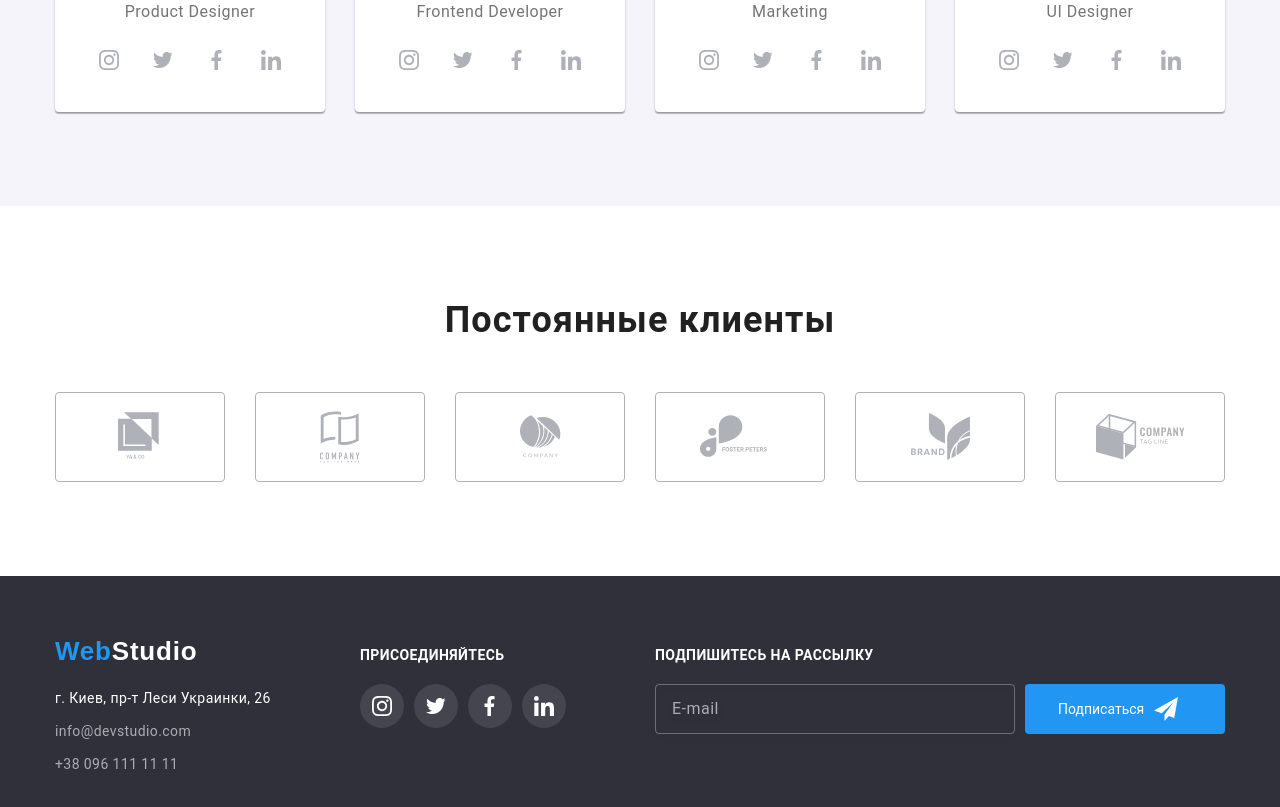
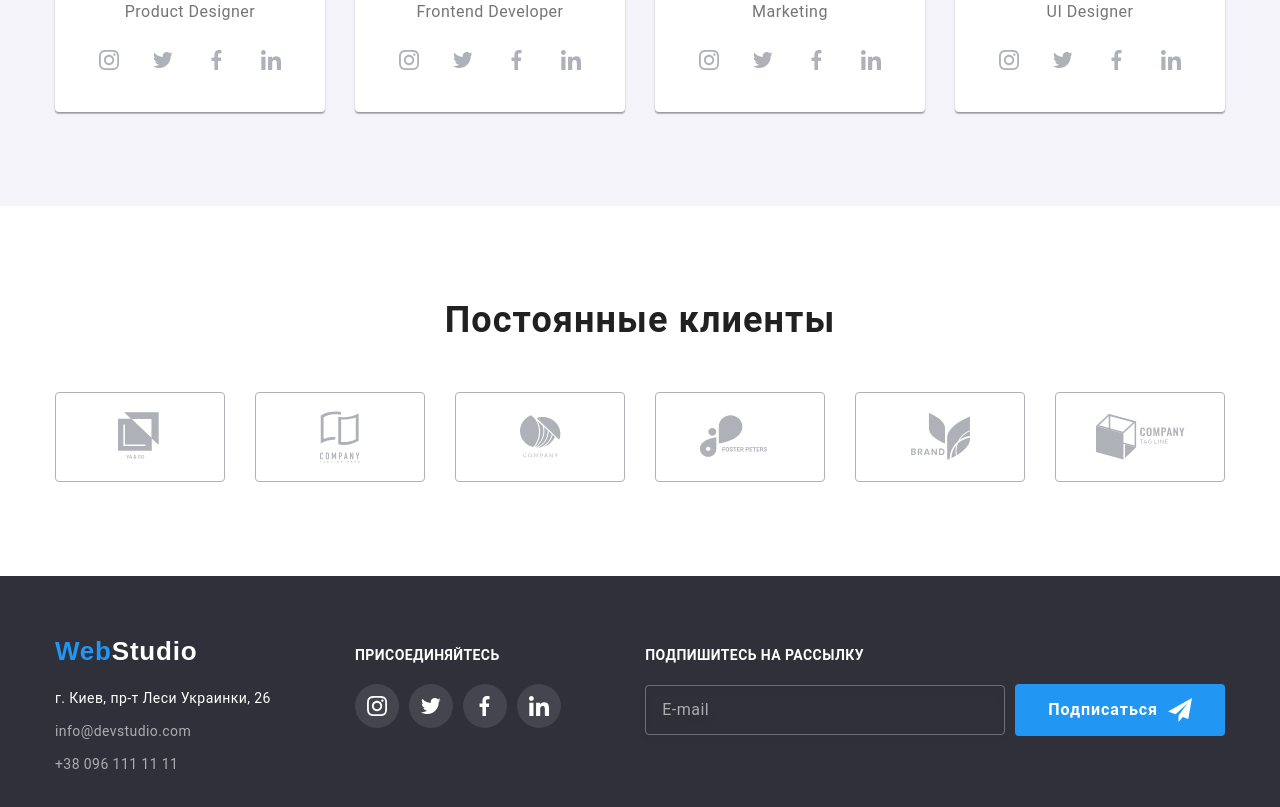
Before and after one commit to Axeliriya/goit-markup-hw-07, a plain HTML site: page index.html in a window 1280 px wide. Shown: the part 2109-2916 px from the top of the page. Drawn offline with Linux system fonts and the light colour scheme; a web font is replaced by a local one.

Commit message:
Поправила кнопку

```diff
--- a/sass/components/_footer.scss
+++ b/sass/components/_footer.scss
@@ -110,6 +110,7 @@
 .subscribe__button {
   @extend %btn;
   @include flexbox(center);
+  @include font($bold, $secondery-text-size, 1.9, 0.06em);
   color: $primery-color;
 }
 
```
Also changed, not shown: css/main.css, css/main.min.css, css/portfolio.css, css/portfolio.min.css, 4 other files. Lines whose indentation alone changed are shown as unchanged.
